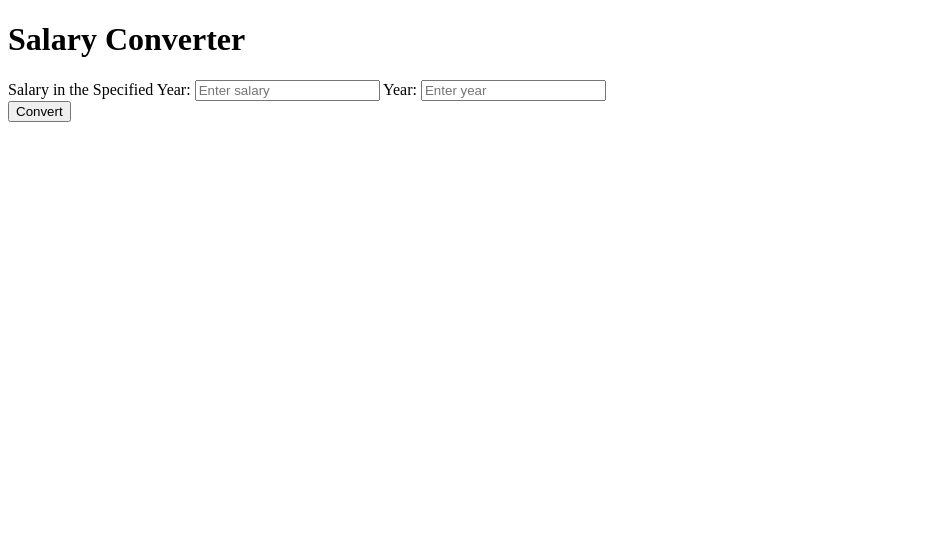
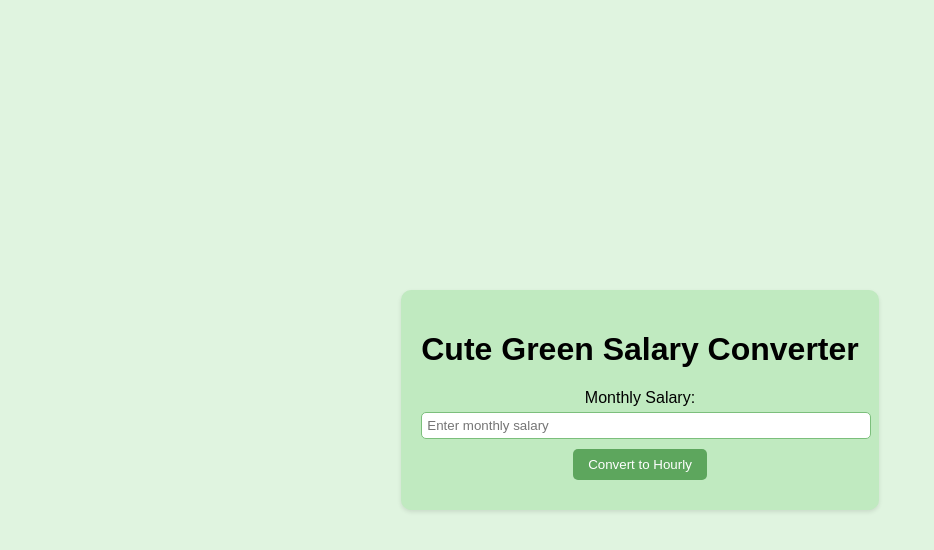
Before and after one commit to hmenorjr/salary-converter, a plain HTML site: page index.html in a window 1280 px wide. Shown: the whole page, without its empty margins (0-934 px from the left). Drawn offline with Linux system fonts and the light colour scheme.

Commit message:
New implementation

```diff
--- a/index.html
+++ b/index.html
@@ -3,21 +3,19 @@
 <head>
   <meta charset="UTF-8">
   <meta name="viewport" content="width=device-width, initial-scale=1.0">
-  <link rel="stylesheet" href="styles.css">
-  <title>Salary Converter</title>
+  <link rel="stylesheet" href="./style.css">
+  <title>Cute Green Salary Converter</title>
 </head>
 <body>
   <div class="container">
-    <h1>Salary Converter</h1>
+    <h1>Cute Green Salary Converter</h1>
     <div class="input-container">
-      <label for="initialSalary">Salary in the Specified Year:</label>
-      <input type="number" id="initialSalary" placeholder="Enter salary">
-      <label for="specifiedYear">Year:</label>
-      <input type="number" id="specifiedYear" placeholder="Enter year">
+      <label for="initialSalary">Monthly Salary:</label>
+      <input type="number" id="initialSalary" placeholder="Enter monthly salary">
     </div>
-    <button id="convertButton">Convert</button>
+    <button id="convertButton">Convert to Hourly</button>
     <div id="result"></div>
   </div>
-  <script src="script.js"></script>
+  <script src="./script.js"></script>
 </body>
 </html>
--- a/script.js
+++ b/script.js
@@ -1,12 +1,9 @@
 document.getElementById("convertButton").addEventListener("click", function () {
-  const initialSalary = parseFloat(document.getElementById("initialSalary").value);
-  const specifiedYear = parseInt(document.getElementById("specifiedYear").value);
-  const currentYear = new Date().getFullYear();
-  const inflationRate = 0.03; // Adjust this as needed
+  const monthlySalary = parseFloat(document.getElementById("initialSalary").value);
+  const workHoursPerMonth = 160; // Assuming 40-hour workweek and 4 weeks in a month
 
-  const yearsPassed = currentYear - specifiedYear;
-  const adjustedSalary = initialSalary * Math.pow(1 + inflationRate, yearsPassed);
+  const hourlyRate = monthlySalary / workHoursPerMonth;
 
   const resultElement = document.getElementById("result");
-  resultElement.textContent = `Equivalent Salary in ${currentYear}: $${adjustedSalary.toFixed(2)}`;
+  resultElement.textContent = `Hourly Rate: $${hourlyRate.toFixed(2)}`;
 });
--- a/style.css
+++ b/style.css
@@ -1,6 +1,6 @@
 body {
   font-family: Arial, sans-serif;
-  background-color: #f4f4f4;
+  background-color: #e0f4e0;
   margin: 0;
   padding: 0;
   display: flex;
@@ -10,10 +10,11 @@ body {
 }
 
 .container {
-  background-color: white;
+  background-color: #c0eac0;
   border-radius: 10px;
   padding: 20px;
   box-shadow: 0 2px 4px rgba(0, 0, 0, 0.1);
+  text-align: center;
 }
 
 .input-container {
@@ -28,12 +29,12 @@ label {
 input {
   width: 100%;
   padding: 5px;
-  border: 1px solid #ccc;
+  border: 1px solid #7cbf7c;
   border-radius: 5px;
 }
 
 button {
-  background-color: #007bff;
+  background-color: #5da65d;
   color: white;
   border: none;
   border-radius: 5px;
@@ -44,4 +45,5 @@ button {
 #result {
   margin-top: 10px;
   font-weight: bold;
+  color: #5da65d;
 }
```
